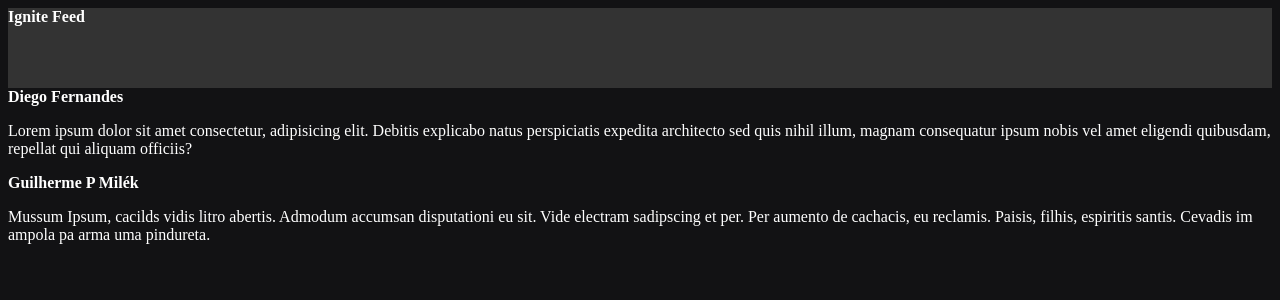
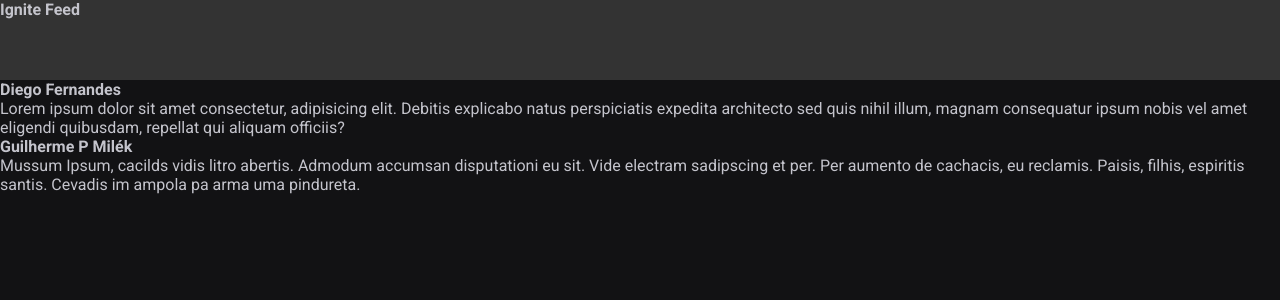
Before and after one commit to guipmdev/ignite-feed, a React (Vite) app: page / in a window 1280 px wide. Shown: the top 300 px of the page. Built offline with nearby package versions, Linux system fonts and the light colour scheme.

Commit message:
Estrutura da aplicação - CSS global

```diff
--- a/index.html
+++ b/index.html
@@ -2,8 +2,18 @@
 <html lang="en">
   <head>
     <meta charset="UTF-8" />
+
+    <link rel="preconnect" href="https://fonts.googleapis.com" />
+    <link rel="preconnect" href="https://fonts.gstatic.com" crossorigin />
+
     <link rel="icon" type="image/svg+xml" href="/vite.svg" />
     <meta name="viewport" content="width=device-width, initial-scale=1.0" />
+
+    <link
+      href="https://fonts.googleapis.com/css2?family=Roboto:wght@400;700&display=swap"
+      rel="stylesheet"
+    />
+
     <title>Vite + React</title>
   </head>
   <body>
--- a/src/App.jsx
+++ b/src/App.jsx
@@ -1,4 +1,4 @@
-import "./styles.css";
+import "./global.css";
 
 import { Header } from "./components/Header";
 import { Post } from "./Post";
--- /dev/null
+++ b/src/global.css
@@ -0,0 +1,33 @@
+:root {
+  --white: #fff;
+  --gray-100: #e1e1e6;
+  --gray-300: #c4c4cc;
+  --gray-400: #8d8d99;
+  --gray-600: #323238;
+  --gray-700: #29292e;
+  --gray-800: #202024;
+  --gray-900: #121214;
+
+  --green-500: #00875f;
+}
+
+* {
+  margin: 0;
+  padding: 0;
+  box-sizing: border-box;
+}
+
+body {
+  background: var(--gray-900);
+  color: var(--gray-300);
+  -webkit-font-smoothing: antialiased;
+}
+
+body,
+input,
+textarea,
+button {
+  font-family: "Roboto", sans-serif;
+  font-weight: 400;
+  font-size: 1rem;
+}
--- a/src/styles.css
+++ /dev/null
@@ -1,4 +0,0 @@
-body {
-  background: #121214;
-  color: #fff;
-}
```
